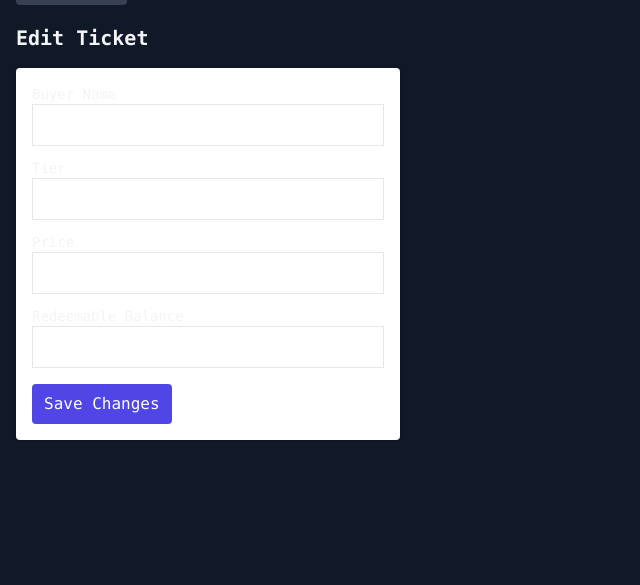
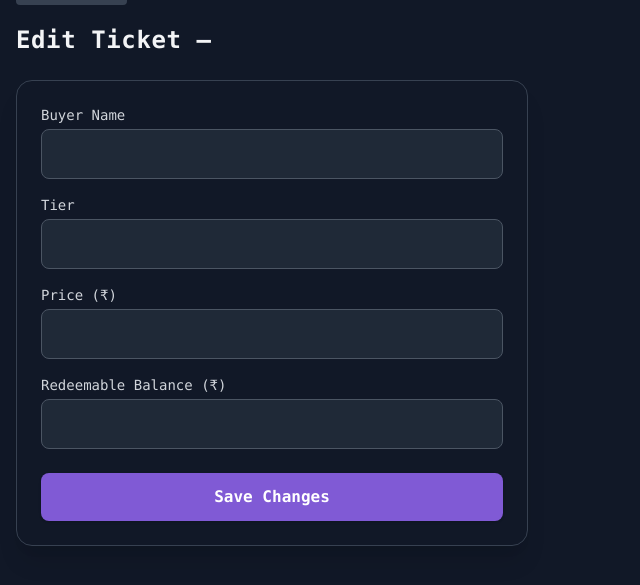
Before and after one commit to rajharia619-eng/SEVENPASTEL, a Flask app: template templates/edit_ticket.html in a window 1280 px wide. Shown: the part 84-669 px from the top of the page, without its empty margins (0-640 px from the left). Run offline with Flask 3, Linux system fonts and the light colour scheme; the template is opened without the code that fills it, so the values that code supplies are empty; some libraries are stand-ins or nearby versions.

Commit message:
Update edit_ticket.html

```diff
--- a/templates/edit_ticket.html
+++ b/templates/edit_ticket.html
@@ -1,49 +1,65 @@
 {% extends 'layout.html' %}
 {% block content %}
 
-<h2 class="text-xl font-semibold mb-4">Edit Ticket</h2>
+<h2 class="text-2xl font-bold mb-6 text-accent-blue tracking-wide">
+  Edit Ticket – {{ ticket.buyer_name }}
+</h2>
 
-<form method="post" class="bg-white p-4 rounded shadow w-96">
+<div class="bg-gray-900 p-6 rounded-2xl shadow-xl border border-gray-700 w-full max-w-lg">
+  <form method="post">
 
-  <label class="block text-sm">Buyer Name</label>
+    <!-- Buyer Name -->
+    <label class="block text-sm font-medium text-gray-300 mb-1">Buyer Name</label>
     <input
       type="text"
       name="buyer_name"
       value="{{ ticket.buyer_name }}"
-    class="border p-2 w-full"
+      class="w-full p-3 rounded-lg bg-gray-800 text-gray-100 border border-gray-600
+             focus:outline-none focus:ring-2 focus:ring-accent-blue mb-4"
       required
     >
 
-  <label class="block text-sm mt-3">Tier</label>
+    <!-- Tier -->
+    <label class="block text-sm font-medium text-gray-300 mb-1">Tier</label>
     <input
       type="text"
       name="tier"
       value="{{ ticket.tier }}"
-    class="border p-2 w-full"
+      class="w-full p-3 rounded-lg bg-gray-800 text-gray-100 border border-gray-600
+             focus:outline-none focus:ring-2 focus:ring-accent-blue mb-4"
       required
     >
 
-  <label class="block text-sm mt-3">Price</label>
+    <!-- Price -->
+    <label class="block text-sm font-medium text-gray-300 mb-1">Price (₹)</label>
     <input
       type="number"
       name="price"
       value="{{ ticket.price }}"
-    class="border p-2 w-full"
+      class="w-full p-3 rounded-lg bg-gray-800 text-gray-100 border border-gray-600
+             focus:outline-none focus:ring-2 focus:ring-accent-blue mb-4"
       required
     >
 
-  <label class="block text-sm mt-3">Redeemable Balance</label>
+    <!-- Redeemable Balance -->
+    <label class="block text-sm font-medium text-gray-300 mb-1">Redeemable Balance (₹)</label>
     <input
       type="number"
       name="redeemable"
       value="{{ ticket.redeemable_issued }}"
-    class="border p-2 w-full"
+      class="w-full p-3 rounded-lg bg-gray-800 text-gray-100 border border-gray-600
+             focus:outline-none focus:ring-2 focus:ring-accent-blue mb-6"
       required
     >
 
-  <button class="mt-4 px-3 py-2 bg-indigo-600 text-white rounded">
+    <!-- Submit -->
+    <button
+      class="w-full py-3 rounded-lg bg-accent-indigo text-white font-semibold
+             hover:bg-indigo-700 transition duration-200 shadow">
       Save Changes
     </button>
+
   </form>
+</div>
 
 {% endblock %}
```
Lines whose indentation alone changed are shown as unchanged.
